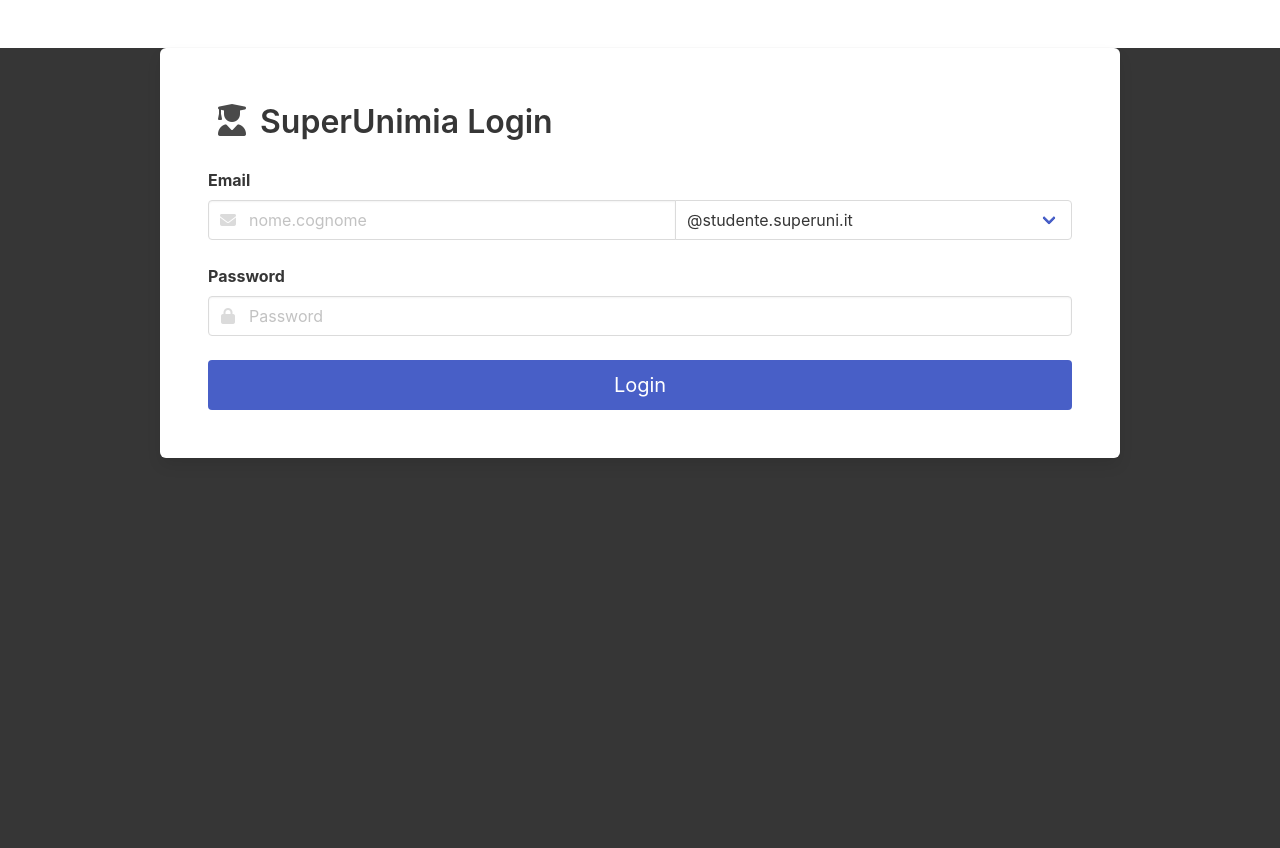
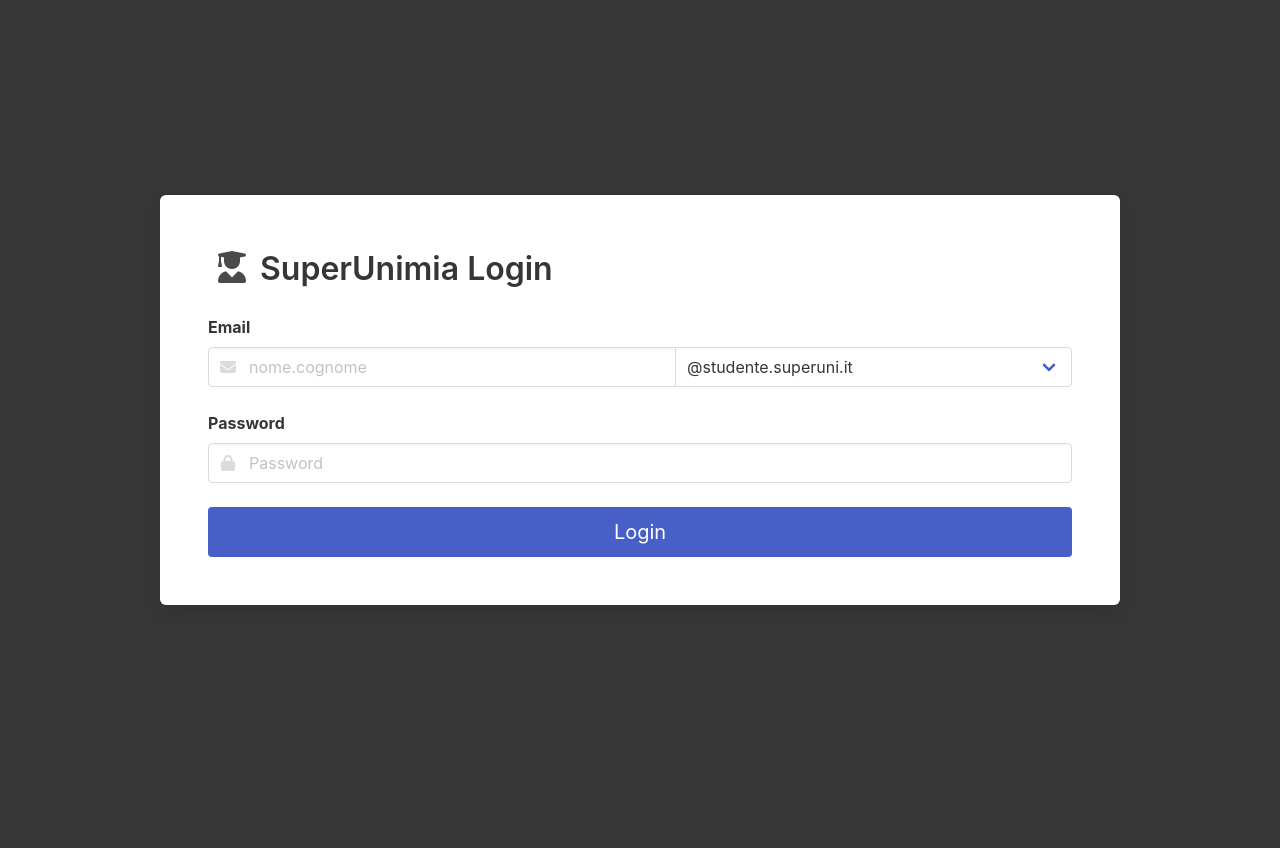
Before and after one commit to Favo02-unimi/super-unimia, a PHP site: page / in a window 1280 px wide. After the commit the page ends 605 px from the top, so only its background shows below. Run offline with PHP 8.4, Linux system fonts and the light colour scheme; a stand-in replaces the project's code that opens the database connection; some libraries are stand-ins or nearby versions.

Commit message:
web(css): add `flex` layout

```diff
--- a/webapp/index.php
+++ b/webapp/index.php
@@ -18,7 +18,7 @@
 
   ?>
 
-  <div class="container is-max-desktop mt-6">
+  <div class="container is-max-desktop">
 
     <form class="box p-6" action="scripts/login.php" method="post">
 
--- a/webapp/styles/index.css
+++ b/webapp/styles/index.css
@@ -3,4 +3,9 @@
   padding: 0;
   scroll-behavior: smooth;
   height: 100vh;
+  display: flex;
+  align-items: center;
+  justify-content: center;
 }
+
+}
```
